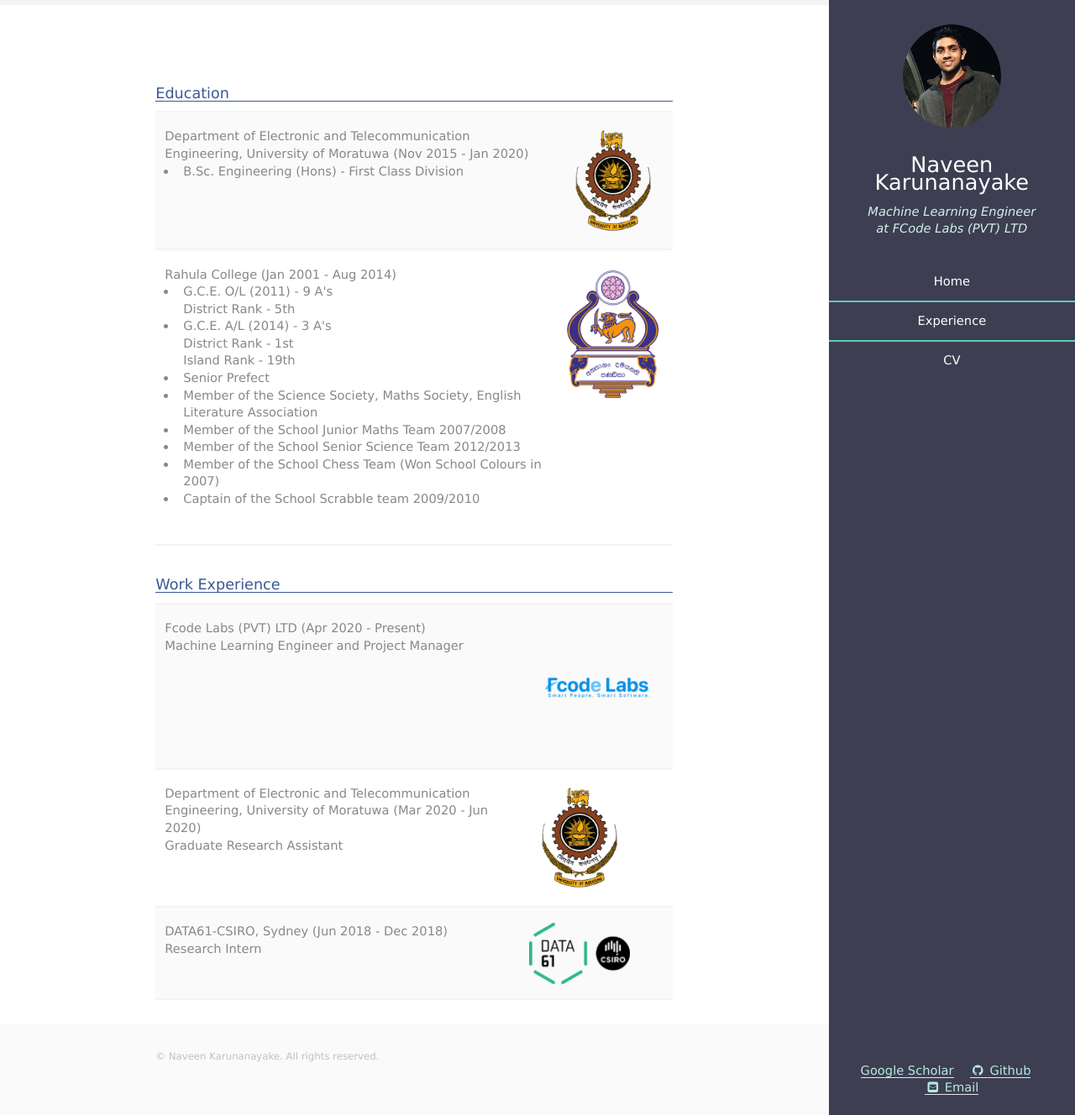
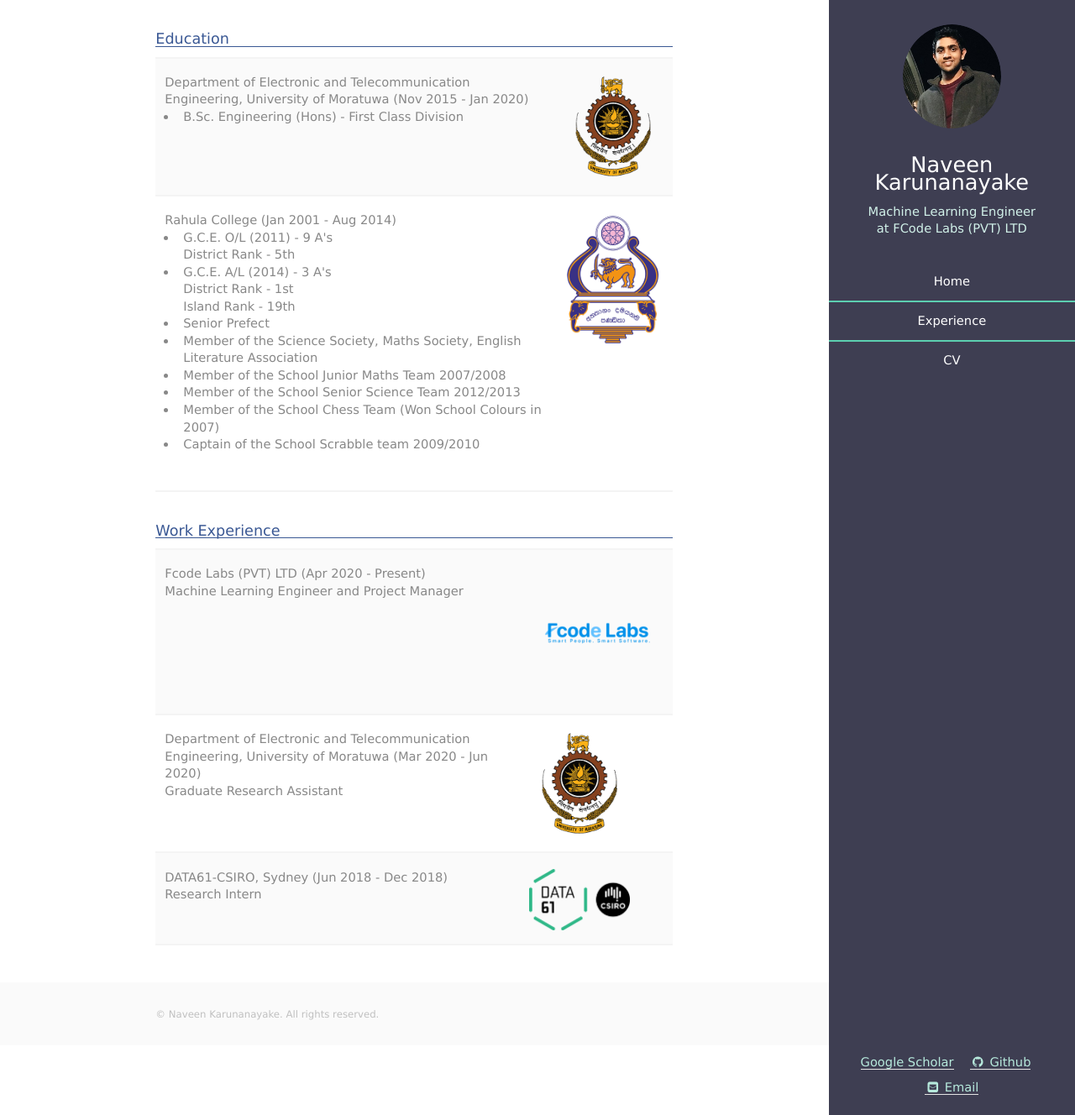
Before and after one commit to NaveenHK/NaveenHK.github.io, a Jekyll site: the page built from cv/index.html, in a window 1280 px wide and 1328 px high. Shown: the whole window at 84% size. Built offline with Jekyll 4.4.1, drawn with Linux system fonts in a browser that asks for light colours.

Commit message:
styling changes

```diff
--- a/_includes/footer.html
+++ b/_includes/footer.html
@@ -1,7 +1,7 @@
 <!-- Footer -->
     <section id="footer" style="padding: 2em 0 2em 0">
         <div class="container">
-            <ul class="copyright">
+            <ul class="copyright" style="margin-bottom: unset">
                 <li>&copy; Naveen Karunanayake. All rights reserved.</li>
             </ul>
         </div>
--- a/_includes/header.html
+++ b/_includes/header.html
@@ -3,7 +3,7 @@
         <header>
             <span class="image avatar"><img src="{{ site.baseurl }}/images/avatar.jpg" alt="" /></span>
             <h1 id="logo"><a href="{{ site.baseurl }}/" style="border-bottom: none">Naveen Karunanayake</a></h1>
-            <p>Machine Learning Engineer <br>  at FCode Labs (PVT) LTD</p>
+            <p style="font-style: unset">Machine Learning Engineer <br>  at FCode Labs (PVT) LTD</p>
         </header>
         <nav id="nav">
             <ul>
@@ -14,8 +14,8 @@
         </nav>
         <footer>
             <ul class="icons">
-                <li><a href="{{ site.googlescholar }}"><i class="ai ai-google-scholar-square ai-fw"></i> Google Scholar</a></li>
-                <li><a href="https://github.com/{{ site.github }}"><i class="fa fa-fw fa-github" aria-hidden="true"></i> Github</a></li>
+                <li style="padding-bottom: 10px"><a href="{{ site.googlescholar }}"><i class="ai ai-google-scholar-square ai-fw"></i> Google Scholar</a></li>
+                <li style="padding-bottom: 10px"><a href="https://github.com/{{ site.github }}"><i class="fa fa-fw fa-github" aria-hidden="true"></i> Github</a></li>
                 <li><a href="mailto:{{ site.email }}"><i class="fa fa-fw fa-envelope-square" aria-hidden="true"></i> {{ site.data.ui-text[site.locale].email_label | default: "Email" }}</a></li>
             </ul>
         </footer>
--- a/cv/index.html
+++ b/cv/index.html
@@ -13,8 +13,8 @@ th,td {
 }
 </style>
 <!-- Two -->
-    <section id="two">
-        <div class="container">
+    <section id="two" style="border-top: none">
+        <div class="container" style="padding: 0 0 3em 0">
             <h3>Education</h3>
             <table>
             <td width="1000px">
```
